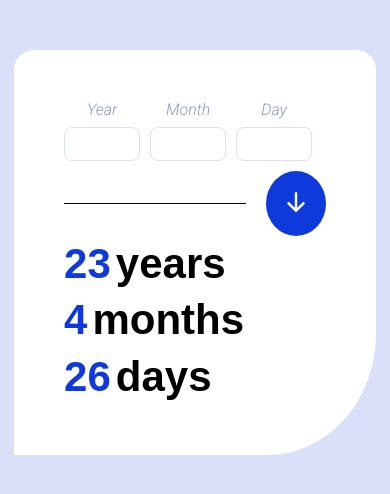
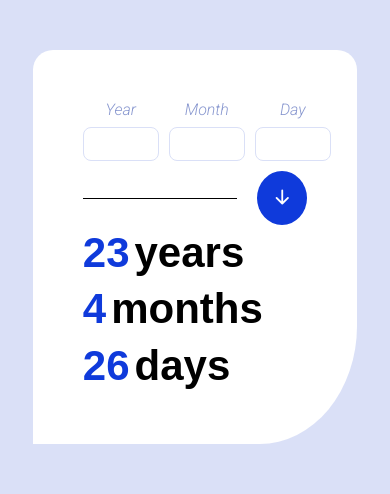
Before and after one commit to Emie-Boro/age_calculator_ui, a plain HTML site: page index.html in a window 390 px wide. Drawn offline with nearby package versions, Linux system fonts and the light colour scheme; a web font is replaced by a local one.

Commit message:
Adding files

```diff
--- a/style.css
+++ b/style.css
@@ -109,10 +109,10 @@ label{
 
 @media (max-width:400px) {
     .container{
-        width: 70%;
+        width: 60%;
     }
     .btn{
-        font-size: 40px;
+        font-size: 30px;
         padding: 10px;
     }
 }
```
